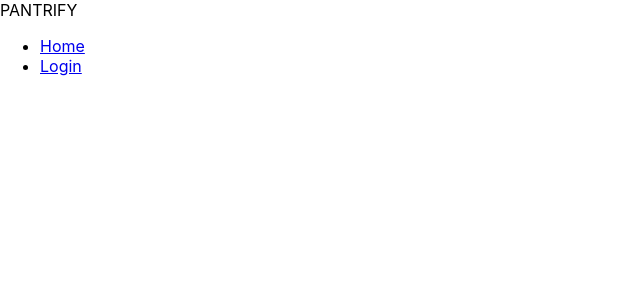
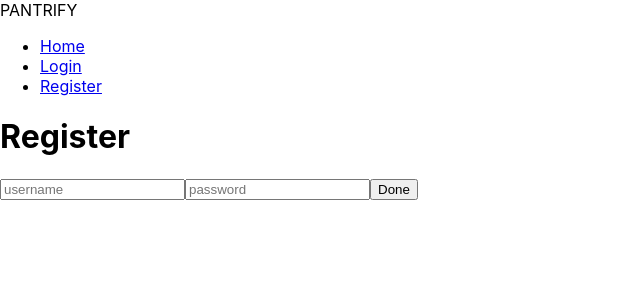
Before and after one commit to tortei1000/pantrify, a React (Create React App) app: page /#/register in a window 1280 px wide. Shown: the top 300 px of the page, without its empty margins (0-640 px from the left). Built offline with nearby package versions, Linux system fonts and the light colour scheme.

Commit message:
added register

```diff
--- a/src/components/Navbar.js
+++ b/src/components/Navbar.js
@@ -1,6 +1,7 @@
 import React from 'react'
-import { Link } from 'react-router-dom'
+import { Link, withRouter } from 'react-router-dom'
 import { connect } from 'react-redux'
+import axios from 'axios';
 
 const Navbar = ({username}) => (
     <nav>
@@ -12,14 +13,19 @@ const Navbar = ({username}) => (
             <li>
                 <Link to='/login'>Login</Link>
             </li>
+            <li>
+                <Link to='/register'>Register</Link>
+            </li>
         </ul>
-    {username && <div>Welcome, {username}</div>}
+    {username && <div>Welcome, {username}  <button onClick={()=>{
+        axios.get('/auth/logout')}}>logout</button></div>}
+
     </nav>
-)
+) //logout button doesnt works and doesnt redirect to '/' I tried using this.props.history.push but I dont think props is being passed down correctly
 
 const mapStateToProps = (reduxState) => {
     const { username } = reduxState
     return { username }
 }
 
-export default connect(mapStateToProps)(Navbar)
+export default connect(mapStateToProps)(withRouter(Navbar))
--- /dev/null
+++ b/src/components/forms/NewUser.js
@@ -0,0 +1,70 @@
+import React, { Component } from 'react'
+import { connect } from 'react-redux'
+import { withRouter } from 'react-router-dom'
+import { updateUserId, updateUsername } from '../../redux/auth_reducer'
+import axios from 'axios'
+
+class NewUser extends Component {
+    constructor() {
+        super()
+        this.state = {
+            username: '',
+            password: '',
+            loginError: false,
+            loginErrorMessage: 'Username taken, please try a different one.'
+        }
+    }
+
+    handleFormInputUpdate = (e) => {
+        this.setState({
+            [e.target.name]: e.target.value,
+            loginError: false
+        })
+    }
+
+    handleNewUserFormSubmit = async (e) => {
+        e.preventDefault()
+        const { username, password } = this.state
+        try {
+            const res = await axios.post('/auth/register', { username, password })
+            this.props.updateUsername(username)
+            this.props.updateUserId(res.data.user_id)
+            this.props.history.push('/info')
+        } catch (err) {
+            this.setState({ username: '', password: '', loginError: true })
+        }
+    }
+
+    render() {
+        return (
+            <>
+                <h1>Register</h1>
+                <form onSubmit= {this.handleNewUserFormSubmit}>
+                    <input
+                        type='text'
+                        name='username'
+                        placeholder='username'
+                        value={this.state.username}
+                        onChange={this.handleFormInputUpdate}
+                    />
+                    <input
+                        type='text'
+                        name='password'
+                        placeholder='password'
+                        value={this.state.password}
+                        onChange={this.handleFormInputUpdate}
+                    />
+                    <button>Done</button>
+                </form>
+        {this.state.loginError && <h3>{this.state.loginErrorMessage}</h3>}
+            </>
+        )
+    }
+}
+
+const mapDispatchToProps = {
+  updateUserId,
+  updateUsername
+}
+
+export default connect(null, mapDispatchToProps)(withRouter(NewUser))
--- a/src/routes.js
+++ b/src/routes.js
@@ -3,14 +3,16 @@ import { Switch, Route } from 'react-router-dom'
 import Register from './components/forms/Register'
 import Home from './components/Home'
 import Login from './components/forms/Login'
+import NewUser from './components/forms/NewUser';
 
 export default (
-    <Switch>
-        <Route exact path='/' component={Home} />
+  <Switch>
+    <Route exact path='/' component={Home} />
     <Route path='/login' component={() => (
       <Login>
         <Register />
       </Login>
     )} />
-    </Switch>
+    <Route path='/register' component={NewUser} />
+  </Switch>
 )
```
Also changed, not shown: src/components/forms/Login.js (+6 -2 lines), 1 other file (tests, documents, lock files or other folders).
